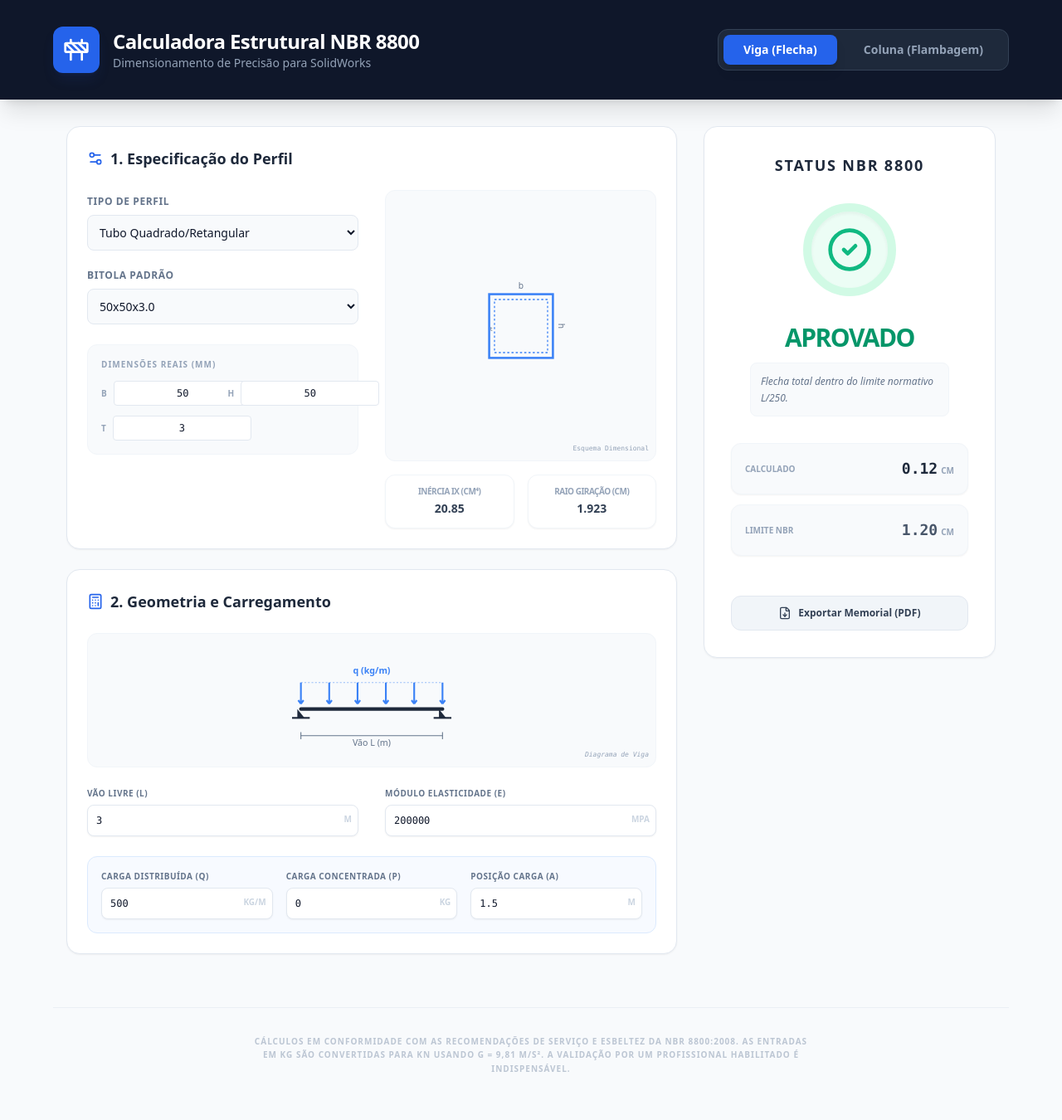
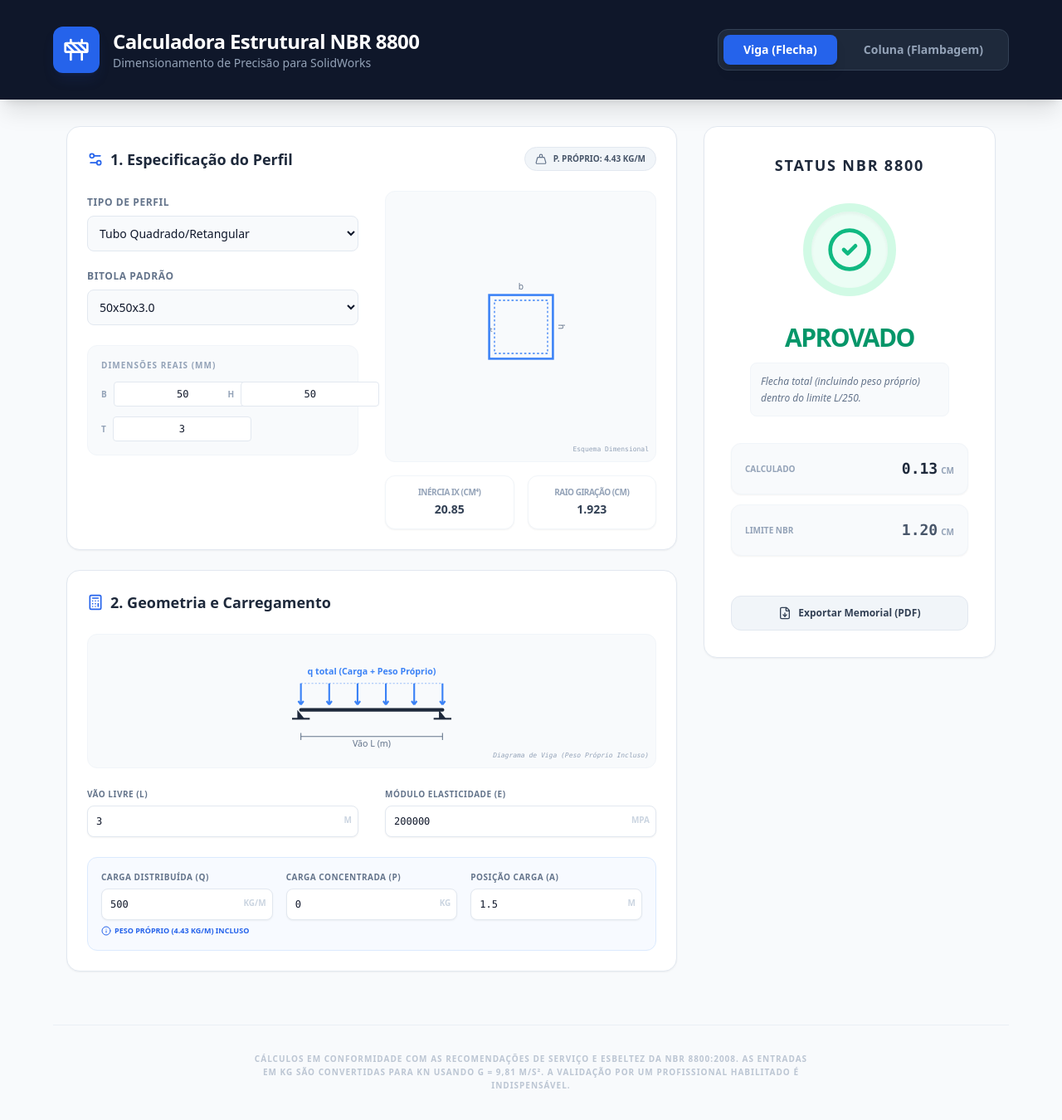
Before and after one commit to jeffersonolivo-prog/Calculadora8800, a React (Vite) app: page / in a window 1280 px wide. Shown: the top 1350 px of the page at 83% size. Built offline with nearby package versions, Linux system fonts and the light colour scheme.

Commit message:
feat: Add self-weight calculation for beams
Introduces calculation of the self-weight of beams, contributing to more accurate load analysis. This includes defining steel density and updating the `LoadingDiagram` component to visually represent the self-weight when applicable.

```diff
--- a/App.tsx
+++ b/App.tsx
@@ -8,7 +8,8 @@ import {
   ExternalLink,
   Settings2,
   Info,
-  FileDown
+  FileDown,
+  Weight
 } from 'lucide-react';
 import { ModuleType, SupportCondition, CalculationResult, ProfileType } from './types';
 import { STANDARD_PROFILES, calculateProperties } from './profiles';
@@ -16,9 +17,10 @@ import { jsPDF } from 'jspdf';
 
 const CTA_LINK = "https://wa.me/558189727744";
 const G = 0.00980665; // Fator de conversão kgf para kN (9.81 / 1000)
+const STEEL_DENSITY = 0.785; // kg/m por cm² de área (7850 kg/m³)
 
 // Componente para renderizar o diagrama do carregamento
-const LoadingDiagram: React.FC<{ module: ModuleType; L: number; q: number; P: number; a: number; N: number }> = ({ module, L, q, P, a, N }) => {
+const LoadingDiagram: React.FC<{ module: ModuleType; L: number; q: number; P: number; a: number; N: number; selfWeight: number }> = ({ module, L, q, P, a, N, selfWeight }) => {
   const strokeColor = "#3b82f6"; // blue-500
   const textColor = "#64748b"; // slate-500
   const arrowColor = "#ef4444"; // rose-500
@@ -33,13 +35,13 @@ const LoadingDiagram: React.FC<{ module: ModuleType; L: number; q: number; P: nu
           <path d="M88 35 L92 40 L88 40 Z" fill="#1e293b" />
           <line x1="5" y1="40" x2="15" y2="40" stroke="#1e293b" strokeWidth="1" />
           <line x1="85" y1="40" x2="95" y2="40" stroke="#1e293b" strokeWidth="1" />
-          {q > 0 && (
+          {(q > 0 || selfWeight > 0) && (
             <g>
               <line x1="10" y1="20" x2="90" y2="20" stroke={strokeColor} strokeWidth="0.5" strokeDasharray="1" opacity="0.5" />
               {[10, 26, 42, 58, 74, 90].map((x) => (
                 <path key={x} d={`M${x} 20 L${x} 32 M${x} 32 L${x-1.5} 30 M${x} 32 L${x+1.5} 30`} stroke={strokeColor} strokeWidth="1" fill="none" />
               ))}
-              <text x="50" y="15" textAnchor="middle" fontSize="5" fontWeight="bold" fill={strokeColor}>q (kg/m)</text>
+              <text x="50" y="15" textAnchor="middle" fontSize="5" fontWeight="bold" fill={strokeColor}>q total (Carga + Peso Próprio)</text>
             </g>
           )}
           {P > 0 && (
@@ -60,7 +62,7 @@ const LoadingDiagram: React.FC<{ module: ModuleType; L: number; q: number; P: nu
             </g>
           )}
         </svg>
-        <div className="absolute bottom-2 right-2 text-[8px] text-slate-400 font-mono italic">Diagrama de Viga</div>
+        <div className="absolute bottom-2 right-2 text-[8px] text-slate-400 font-mono italic">Diagrama de Viga (Peso Próprio Incluso)</div>
       </div>
     );
   }
@@ -191,12 +193,16 @@ const App: React.FC = () => {
 
   const { ix, rmin, area } = useMemo(() => calculateProperties(profileType, customDims), [profileType, customDims]);
 
+  // Peso próprio em kg/m
+  const selfWeightKgM = useMemo(() => area * STEEL_DENSITY, [area]);
+
   // Cálculos convertendo kg para kN
   const beamResult = useMemo((): CalculationResult => {
-    const Q_kN = Qkg * G;
+    // Soma carga inserida + peso próprio
+    const Q_total_kN = (Qkg + selfWeightKgM) * G;
     const P_kN = Pkg * G;
 
-    const deltaQ = (5 * Q_kN * Math.pow(L, 4) * 100000) / (384 * E * ix);
+    const deltaQ = (5 * Q_total_kN * Math.pow(L, 4) * 100000) / (384 * E * ix);
     let deltaP = 0;
     if (P_kN > 0) {
       const a = Math.min(posA, L);
@@ -214,10 +220,10 @@ const App: React.FC = () => {
       limit,
       message: isApproved ? "APROVADO" : "REPROVADO",
       recommendation: isApproved
-        ? "Flecha total dentro do limite normativo L/250."
+        ? "Flecha total (incluindo peso próprio) dentro do limite L/250."
         : "A estrutura excedeu o limite de serviço. Aumente o perfil ou reduza o vão."
     };
-  }, [L, E, ix, Qkg, Pkg, posA]);
+  }, [L, E, ix, Qkg, Pkg, posA, selfWeightKgM]);
 
   const columnResult = useMemo((): CalculationResult => {
     const lambda = (K * L * 100) / rmin;
@@ -269,6 +275,7 @@ const App: React.FC = () => {
     const dimsStr = Object.entries(customDims).map(([k, v]) => `${k}=${v}mm`).join(', ');
     doc.text(`Dimensões de Entrada: ${dimsStr}`, margin + 5, y); y += 5;
     doc.text(`Área de Seção: ${area.toFixed(2)} cm²`, margin + 5, y); y += 5;
+    doc.text(`Peso Próprio do Perfil: ${selfWeightKgM.toFixed(2)} kg/m`, margin + 5, y); y += 5;
     doc.text(`Inércia Ix: ${ix.toFixed(2)} cm⁴`, margin + 5, y); y += 5;
     doc.text(`Raio de Giração rmin: ${rmin.toFixed(3)} cm`, margin + 5, y); y += 10;
 
@@ -283,7 +290,8 @@ const App: React.FC = () => {
     doc.text(`Módulo de Elasticidade (E): ${E} MPa`, margin + 5, y); y += 5;
 
     if (activeModule === ModuleType.BEAM) {
-      doc.text(`Carga Distribuída (q): ${Qkg.toFixed(2)} kg/m`, margin + 5, y); y += 5;
+      doc.text(`Carga Distribuída Aplicada (q): ${Qkg.toFixed(2)} kg/m`, margin + 5, y); y += 5;
+      doc.text(`Peso Próprio Considerado: ${selfWeightKgM.toFixed(2)} kg/m`, margin + 5, y); y += 5;
       doc.text(`Carga Concentrada (P): ${Pkg.toFixed(2)} kg`, margin + 5, y); y += 5;
       doc.text(`Posição da Carga P (a): ${posA.toFixed(2)} m`, margin + 5, y); y += 5;
     } else {
@@ -360,10 +368,16 @@ const App: React.FC = () => {
         <div className="lg:col-span-8 space-y-6">
           {/* Seção 1: Perfil */}
           <section className="bg-white rounded-2xl p-6 shadow-sm border border-slate-200">
-            <h2 className="text-lg font-bold flex items-center gap-2 text-slate-800 mb-6">
+            <div className="flex items-center justify-between mb-6">
+              <h2 className="text-lg font-bold flex items-center gap-2 text-slate-800">
                 <Settings2 className="w-5 h-5 text-blue-600" />
                 1. Especificação do Perfil
               </h2>
+              <div className="flex items-center gap-2 px-3 py-1.5 bg-slate-100 rounded-full border border-slate-200">
+                <Weight className="w-3.5 h-3.5 text-slate-500" />
+                <span className="text-[10px] font-bold text-slate-600 uppercase">P. Próprio: {selfWeightKgM.toFixed(2)} kg/m</span>
+              </div>
+            </div>
             <div className="grid grid-cols-1 md:grid-cols-2 gap-8">
               <div className="space-y-6">
                 <div className="space-y-4">
@@ -432,13 +446,19 @@ const App: React.FC = () => {
               <Calculator className="w-5 h-5 text-blue-600" />
               2. Geometria e Carregamento
             </h2>
-            <LoadingDiagram module={activeModule} L={L} q={Qkg} P={Pkg} a={posA} N={axialNkg} />
+            <LoadingDiagram module={activeModule} L={L} q={Qkg} P={Pkg} a={posA} N={axialNkg} selfWeight={selfWeightKgM} />
             <div className="grid grid-cols-1 md:grid-cols-2 gap-x-8 gap-y-6">
               <InputField label={activeModule === ModuleType.BEAM ? "Vão Livre (L)" : "Altura da Coluna (H)"} unit="m" value={L} onChange={setL} />
               <InputField label="Módulo Elasticidade (E)" unit="MPa" value={E} onChange={setE} />
               {activeModule === ModuleType.BEAM ? (
-                <div className="col-span-1 md:col-span-2 grid grid-cols-1 md:grid-cols-3 gap-4 p-4 bg-blue-50/50 rounded-xl border border-blue-100">
+                <div className="col-span-1 md:col-span-2 grid grid-cols-1 md:grid-cols-3 gap-4 p-4 bg-blue-50/50 rounded-xl border border-blue-100 relative">
+                  <div className="md:col-span-1">
                     <InputField label="Carga Distribuída (q)" unit="kg/m" value={Qkg} onChange={setQkg} />
+                    <p className="mt-1.5 text-[9px] text-blue-600 font-bold uppercase flex items-center gap-1">
+                      <Info className="w-3 h-3" />
+                      Peso Próprio ({selfWeightKgM.toFixed(2)} kg/m) Incluso
+                    </p>
+                  </div>
                   <InputField label="Carga Concentrada (P)" unit="kg" value={Pkg} onChange={setPkg} />
                   <InputField label="Posição Carga (a)" unit="m" value={posA} onChange={setPosA} />
                 </div>
@@ -546,12 +566,31 @@ const InputField: React.FC<InputFieldProps> = ({ label, unit, value, onChange })
   const [displayValue, setDisplayValue] = useState<string>(value.toString());
   const [isFocused, setIsFocused] = useState(false);
 
-  // Sincroniza apenas quando não está em foco para não interromper a digitação
   useEffect(() => {
     if (!isFocused) {
       setDisplayValue(value.toString());
     }
   }, [value, isFocused]);
+
+  const handleInputChange = (val: string) => {
+    val = val.replace(',', '.');
+
+    // Filtro para permitir apenas números e decimais
+    if (val === '' || val === '-' || val === '.' || /^-?\d*\.?\d*$/.test(val)) {
+      // Correção do Bug do Zero: Remove zero à esquerda se não for decimal (ex: de '05' para '5')
+      if (val.length > 1 && val.startsWith('0') && val[1] !== '.') {
+        val = val.substring(1);
+      }
+
+      setDisplayValue(val);
+      const parsed = parseFloat(val);
+      if (!isNaN(parsed)) {
+        onChange(parsed);
+      } else if (val === '' || val === '-') {
+        onChange(0);
+      }
+    }
+  };
 
   return (
     <div className="space-y-1.5 flex-grow">
@@ -563,22 +602,9 @@ const InputField: React.FC<InputFieldProps> = ({ label, unit, value, onChange })
           className="w-full p-2.5 bg-white border border-slate-200 rounded-lg text-xs font-mono focus:ring-2 focus:ring-blue-500 outline-none shadow-sm"
           value={displayValue}
           onFocus={() => setIsFocused(true)}
-          onChange={(e) => {
-            let val = e.target.value.replace(',', '.');
-            // Permite digitação de números decimais, negativos e campo vazio
-            if (val === '' || val === '-' || val === '.' || /^-?\d*\.?\d*$/.test(val)) {
-              setDisplayValue(val);
-              const parsed = parseFloat(val);
-              if (!isNaN(parsed)) {
-                onChange(parsed);
-              } else if (val === '') {
-                onChange(0);
-              }
-            }
-          }}
+          onChange={(e) => handleInputChange(e.target.value)}
           onBlur={() => {
             setIsFocused(false);
-            // Garante que o valor exibido seja um número válido ao sair
             setDisplayValue(value.toString());
           }}
           onKeyDown={(e) => {
@@ -608,16 +634,14 @@ const DimensionInput: React.FC<DimensionInputProps> = ({ value, onChange }) => {
     }
   }, [value, isFocused]);
 
-  return (
-    <input
-      type="text"
-      inputMode="decimal"
-      className="flex-grow p-1.5 bg-white border border-slate-200 rounded text-xs font-mono text-center outline-none focus:ring-1 focus:ring-blue-400"
-      value={displayValue}
-      onFocus={() => setIsFocused(true)}
-      onChange={(e) => {
-        let val = e.target.value.replace(',', '.');
+  const handleInputChange = (val: string) => {
+    val = val.replace(',', '.');
     if (val === '' || val === '.' || /^\d*\.?\d*$/.test(val)) {
+      // Correção do Bug do Zero:
+      if (val.length > 1 && val.startsWith('0') && val[1] !== '.') {
+        val = val.substring(1);
+      }
+
       setDisplayValue(val);
       const parsed = parseFloat(val);
       if (!isNaN(parsed)) {
@@ -626,7 +650,16 @@ const DimensionInput: React.FC<DimensionInputProps> = ({ value, onChange }) => {
         onChange(0);
       }
     }
-      }}
+  };
+
+  return (
+    <input
+      type="text"
+      inputMode="decimal"
+      className="flex-grow p-1.5 bg-white border border-slate-200 rounded text-xs font-mono text-center outline-none focus:ring-1 focus:ring-blue-400"
+      value={displayValue}
+      onFocus={() => setIsFocused(true)}
+      onChange={(e) => handleInputChange(e.target.value)}
       onBlur={() => {
         setIsFocused(false);
         setDisplayValue(value.toString());
```
Lines whose indentation alone changed are shown as unchanged.
